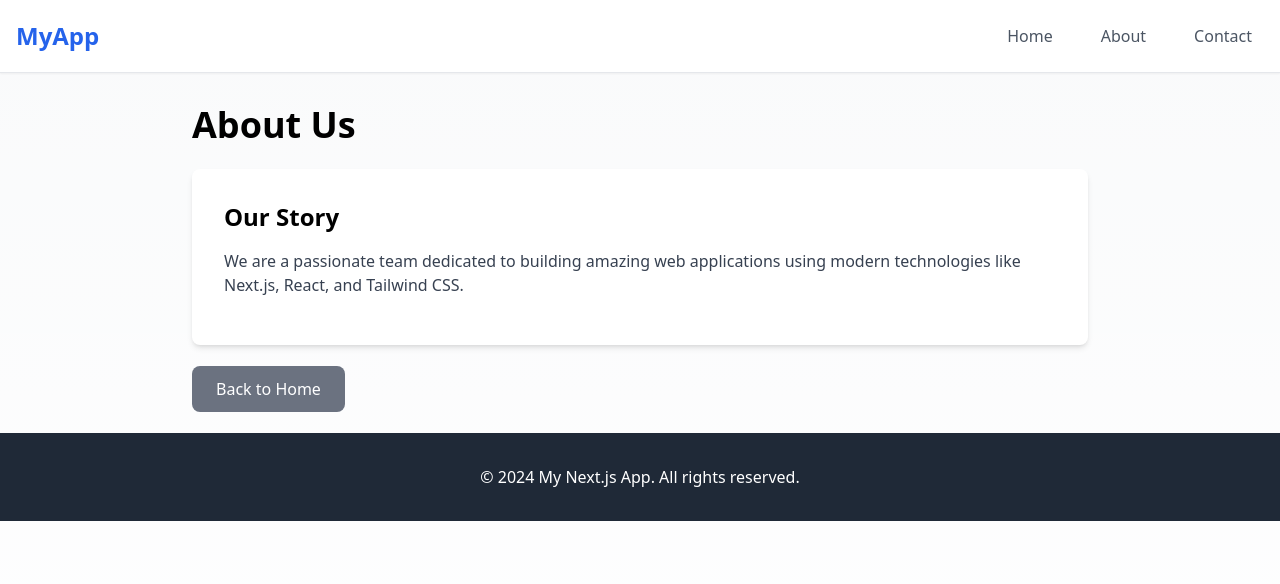
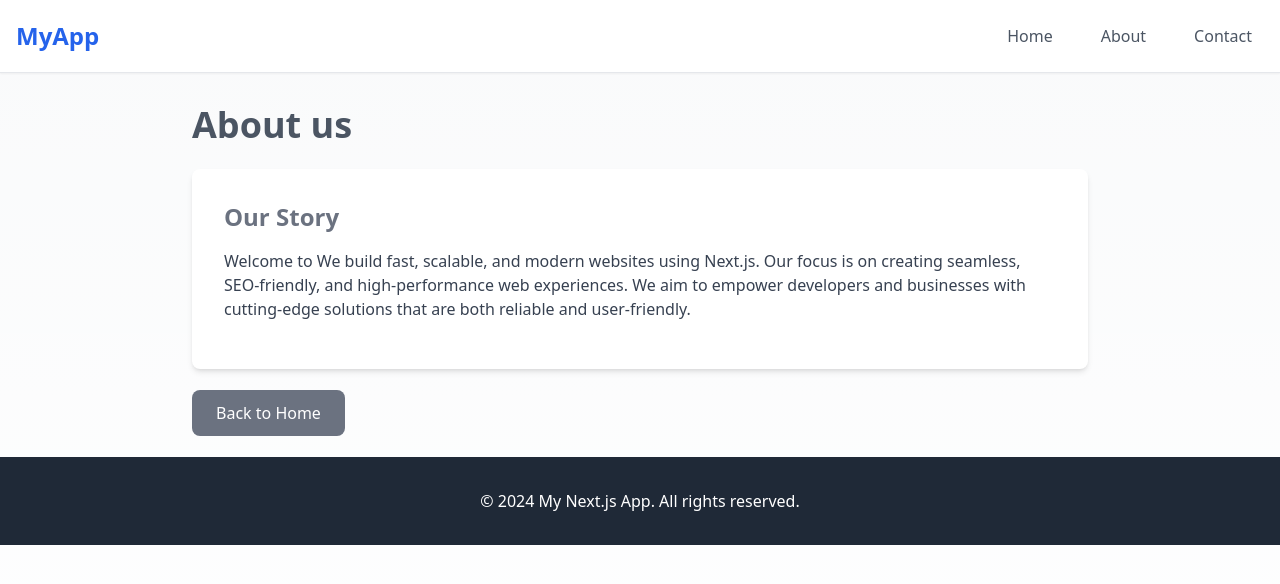
Before and after one commit to xt016-rushi/my_website, a Next.js app: page /about in a window 1280 px wide. Shown: the top 584 px of the page. Built offline with nearby package versions, Linux system fonts and the light colour scheme.

Commit message:
first commit

```diff
--- a/app/about/page.js
+++ b/app/about/page.js
@@ -3,13 +3,12 @@ import Link from "next/link";
 export default function About() {
   return (
     <div className="max-w-4xl mx-auto">
-      <h1 className="text-4xl font-bold mb-6">About Us</h1>
-
+<h1 className="text-4xl font-bold mb-6 text-gray-600">About us</h1>
       <div className="bg-white p-8 rounded-lg shadow-md mb-8">
-        <h2 className="text-2xl font-semibold mb-4">Our Story</h2>
+        <h2 className="text-2xl font-semibold mb-4 text-gray-500">Our Story</h2>
         <p className="text-gray-700 mb-4">
-          We are a passionate team dedicated to building amazing web applications
-          using modern technologies like Next.js, React, and Tailwind CSS.
+          Welcome to We build fast, scalable, and modern websites using Next.js. Our focus is on creating seamless, SEO-friendly, and high-performance web experiences.
+          We aim to empower developers and businesses with cutting-edge solutions that are both reliable and user-friendly.
         </p>
       </div>
 
--- a/app/contact/page.js
+++ b/app/contact/page.js
@@ -40,7 +40,7 @@ export default function Contact() {
               value={formData.name}
               onChange={handleChange}
               required
-              className="w-full px-3 py-2 border border-gray-300 rounded-md focus:outline-none focus:ring-2 focus:ring-blue-500"
+              className="w-full px-3 py-2 border border-gray-500 rounded-md focus:outline-none focus:ring-2 focus:ring-blue-500"
               placeholder="Your name"
             />
           </div>
@@ -55,7 +55,7 @@ export default function Contact() {
               value={formData.email}
               onChange={handleChange}
               required
-              className="w-full px-3 py-2 border border-gray-300 rounded-md focus:outline-none focus:ring-2 focus:ring-blue-500"
+              className="w-full px-3 py-2 border border-gray-500 rounded-md focus:outline-none focus:ring-2 focus:ring-blue-500"
               placeholder="your.email@example.com"
             />
           </div>
@@ -70,7 +70,7 @@ export default function Contact() {
               onChange={handleChange}
               required
               rows="5"
-              className="w-full px-3 py-2 border border-gray-300 rounded-md focus:outline-none focus:ring-2 focus:ring-blue-500"
+              className="w-full px-3 py-2 border border-gray-500 rounded-md focus:outline-none focus:ring-2 focus:ring-blue-500"
               placeholder="Your message here..."
             />
           </div>
```
